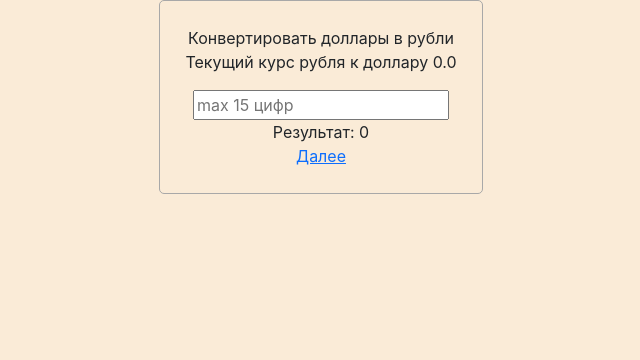
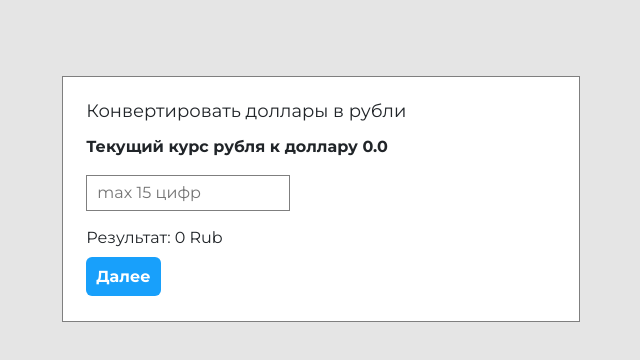
Before and after one commit to AntonM87/ReactConverter, a React (Create React App) app: page / in a window 1280 px wide. Shown: the top 360 px of the page, without its empty margins (319-959 px from the left). Built offline with nearby package versions, Linux system fonts and the light colour scheme; no server answers.

Commit message:
добавил респосив стили , комплит

```diff
--- a/src/App/App.js
+++ b/src/App/App.js
@@ -10,7 +10,7 @@ import {
 import Converter from "../Converter/Converter";
 import Rates from '../pages/RatesPage';
 import NotFoundPage from '../pages/NotFoundPage'
-import './style.css';
+import './styles.css';
 
 //https://currencylayer.com/
 
--- a/src/App/style.css
+++ /dev/null
@@ -1,20 +0,0 @@
-#root {
-  width: 100%;
-  height: 100vh;
-  background: antiquewhite;
-}
-#root .custom-container {
-  display: flex;
-  flex-direction: column;
-  flex-wrap: nowrap;
-  justify-content: center;
-  align-items: center;
-  align-content: stretch;
-  margin: auto;
-  width: max-content;
-  padding: 25px;
-  border: 1px solid #a8a8a8;
-  border-radius: 5px;
-}
-
-/*# sourceMappingURL=style.css.map */
--- a/src/App/style.scss
+++ /dev/null
@@ -1,19 +0,0 @@
-#root {
-  width: 100%;
-  height: 100vh;
-  background: antiquewhite;
-  .custom-container {
-    display: flex;
-    flex-direction: column;
-    flex-wrap: nowrap;
-    justify-content: center;
-    align-items: center;
-    align-content: stretch;
-
-    margin:auto;
-    width: max-content;
-    padding: 25px;
-    border: 1px solid #a8a8a8;
-  border-radius: 5px;
-  }
-}
--- /dev/null
+++ b/src/App/styles.css
@@ -0,0 +1,246 @@
+@import url('https://fonts.googleapis.com/css2?family=Montserrat:wght@400;700&family=Roboto&display=swap');
+
+* {
+    padding: 0;
+    margin: 0;
+    font-family: 'Montserrat', serif;
+}
+
+body {
+    background: #e5e5e5;
+}
+
+#root {
+    box-sizing: border-box;
+    background: white;
+    margin: auto;
+    border: 1px solid rgba(0, 0, 0, 0.5);
+}
+
+.err404 h1, .err404 h3 {
+    text-align: center;
+    margin-top: 10px;
+    margin-bottom: 20px;
+}
+
+.custom-container {
+    height: auto;
+}
+
+.current-rate {
+    font-weight: 700;
+}
+
+input {
+    padding: 5px 0 5px 10px;
+    border: 1px solid rgba(0, 0, 0, 0.5);
+    margin-bottom: 15px;
+    outline: none;
+}
+
+.result {
+    margin-bottom: 15px;
+}
+
+a {
+    transition: all .2s linear;
+    font-weight: 700;
+    background: #18A0FB;
+    border-radius: 6px;
+    color: white;
+    text-decoration: none;
+    padding: 10px;
+}
+
+a:hover {
+    color: white;
+    opacity: .5;
+}
+
+select {
+    padding: 5px;
+    outline: none;
+    margin-bottom: 15px;
+}
+
+ul {
+    margin-bottom: 15px;
+}
+
+.row {
+    margin-bottom: 10px;
+    margin-left: 0;
+}
+
+ul {
+    padding-left: 0;
+}
+
+ul li {
+    margin-top: 10px;
+    margin-bottom: 20px;
+    list-style: none;
+    border-bottom: 1px solid rgba(0, 0, 0, 0.2);
+}
+
+ul li p {
+    display: inline-block;
+}
+
+ul li p:first-child {
+    font-weight: 700;
+    margin-right: 15px;
+}
+
+.logo {
+    margin-bottom: 25px;
+}
+
+/* xl (>=1200) */
+@media (min-width: 1200px) {
+    body {
+        padding: 5%;
+    }
+    .logo{
+        margin-top: 10px;
+        margin-bottom: 10px;
+    }
+    #root {
+        margin-top: 1%;
+        display: block;
+        padding: 1%;
+        max-width: 45%;
+    }
+
+    .logo {
+        font-size: 18px;
+    }
+    .rates-page-link{
+        margin-bottom: 20px;
+    }
+    .rate{
+        margin: 3%;
+    }
+    .err404{
+        margin: 3%;
+    }
+}
+
+/* lg (>=992 и <=1199) */
+@media (min-width: 992px) and (max-width: 1199px) {
+    body {
+        padding: 5%;
+    }
+    .logo{
+        margin-top: 10px;
+        margin-bottom: 10px;
+    }
+    #root {
+        margin-top: 1%;
+        display: block;
+        padding: 1%;
+        max-width: 65%;
+    }
+
+    .logo {
+        font-size: 18px;
+    }
+    .rates-page-link{
+        margin-bottom: 20px;
+    }
+    .rate{
+        margin: 3%;
+    }
+    .err404{
+        margin: 3%;
+    }
+}
+
+/* md (>=768 и <=991) */
+@media (min-width: 768px) and (max-width: 991px) {
+    body {
+        padding: 5%;
+    }
+    .logo{
+        margin-top: 10px;
+        margin-bottom: 10px;
+    }
+    #root {
+        margin-top: 1%;
+        display: block;
+        padding: 1%;
+        max-width: 65%;
+    }
+
+    .logo {
+        font-size: 18px;
+    }
+    .rates-page-link{
+        margin-bottom: 20px;
+    }
+    .rate{
+        margin: 3%;
+    }
+    .err404{
+        margin: 3%;
+    }
+}
+
+/* sm (>=576 и <=767) */
+@media (min-width: 576px) and (max-width: 767px) {
+    body {
+        padding: 5%;
+    }
+    .logo{
+        margin-top: 10px;
+        margin-bottom: 10px;
+    }
+    #root {
+        margin-top: 1%;
+        display: block;
+        padding: 1%;
+        max-width: 85%;
+    }
+
+    .logo {
+        font-size: 18px;
+    }
+    .rates-page-link{
+        margin-bottom: 20px;
+    }
+    .rate{
+        margin: 3%;
+    }
+    .err404{
+        margin: 3%;
+    }
+}
+
+@media (max-width: 575px) {
+    body {
+        padding: 3%;
+    }
+    .logo{
+        margin-top: 10px;
+        margin-bottom: 10px;
+    }
+    #root {
+        margin-top: 1%;
+        display: block;
+        padding: 1%;
+        max-width: 95%;
+    }
+
+    .logo {
+        font-size: 16px;
+    }
+    .rates-page-link{
+        margin-bottom: 20px;
+    }
+    .rate{
+        margin: 3%;
+    }
+    .err404{
+        margin: 3%;
+    }
+}
--- a/src/Converter/Converter.js
+++ b/src/Converter/Converter.js
@@ -7,12 +7,12 @@ export default function Converter(props) {
         //переписать класс и хранить стейт для запоминания инпута ??? Попробовать
         // не сохдраняется инпут а результат сохраняется при возврате "назад"
         <div className='container custom-container'>
-            <div>Конвертировать доллары в рубли</div>
-            <p>Текущий курс рубля к доллару {(+cur).toFixed(1)}</p>
+            <div className='logo'>Конвертировать доллары в рубли</div>
+            <p className='current-rate'>Текущий курс рубля к доллару {(+cur).toFixed(1)}</p>
             <input onChange={handlerInputLengthValidation} type="text" placeholder='max 15 цифр'/>
-            <div>Результат: {+(cur * input).toFixed(1)}</div>
+            <div className='result'>Результат: {+(cur * input).toFixed(1)} Rub</div>
             {/*<div>Результат: {`${cur}  ${input}`}</div>*/}
-            <Link to='/RatesPAge'>Далее</Link>
+            <div className='rates-page-link'><Link to='/RatesPAge'>Далее</Link></div>
         </div>
     )
 }
--- a/src/ListItem/ListItem.js
+++ b/src/ListItem/ListItem.js
@@ -1,16 +1,9 @@
 export default function ListItem(props) {
     return (
-        <div>
-            <li style={{
-                listStyle : 'none'
+        <li style={{
             }}>
-                <p style={{
-                    display: 'inline-block'
-                }}>{props.name} :</p>
-                <p style={{
-                    display: 'inline-block'
-                }}>{props.value.toFixed(1)}</p>
-            </li>
-        </div>
+                <p>{props.name} :</p>
+                <p>{props.value.toFixed(1)}</p>
+        </li>
     )
 }
--- a/src/Rates/Rates.js
+++ b/src/Rates/Rates.js
@@ -2,22 +2,24 @@ import React from "react";
 import ListItem from "../ListItem/ListItem";
 import {Link} from "react-router-dom";
 
-export default function Rates(props){
+export default function Rates(props) {
     const {currencyArr} = props;
     return (
-        <div>
-            <h1>This "Rates" page!</h1>
+        <div className='rate'>
+            <div className='logo'>Текущие курсы валют!</div>
             <select onChange={props.handlerSelectedCurrency}>
                 <option value='USD'>USD</option>
                 <option value='EUR'>EUR</option>
                 <option value='RUB'>RUB</option>
             </select>
-            {
-                currencyArr.map((item,index) => {
-                    return <ListItem key={index} name={item[0]} value={item[1]}/>
-                })
-            }
-            <Link to='/'>Назад</Link>
+            <ul>
+                {
+                    currencyArr.map((item, index) => {
+                        return <ListItem key={index} name={item[0]} value={item[1]}/>
+                    })
+                }
+            </ul>
+            <div className="rates-page-link"><Link to='/'>Назад</Link></div>
         </div>
     )
 }
--- a/src/pages/NotFoundPage.js
+++ b/src/pages/NotFoundPage.js
@@ -2,10 +2,10 @@ import {Link} from "react-router-dom";
 
 export default function NotFoundPage() {
     return (
-        <div>
-            <h1>404</h1>
+        <div className='err404'>
+            <h1><strong>404</strong></h1>
             <h3>Page Not Found</h3>
-            <Link to='/'>На главную</Link>
+            <div className="rates-page-link"><Link to='/'>На главную</Link></div>
         </div>
     )
 }
--- a/src/pages/RatesPage.js
+++ b/src/pages/RatesPage.js
@@ -49,7 +49,6 @@ export default class RatesPage extends React.Component {
 
     render() {
 
-
         this.getCurrencyArr()
         console.log('this.currencyArr', this.currencyArr);
         return (
```
Also changed, not shown: 2 other files (tests, documents, lock files or other folders).
